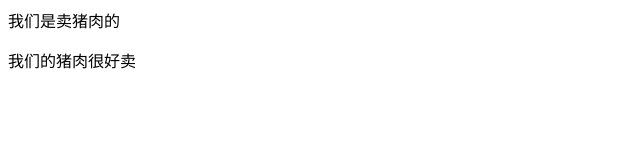
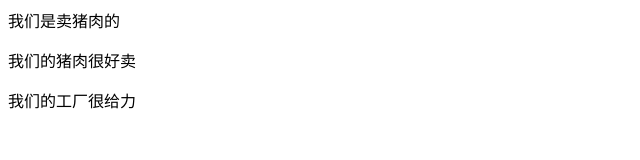
Before and after one commit to ChiLi2000/demo-1, a plain HTML site: page index.html in a window 1280 px wide. Shown: the whole page, without its empty margins (0-640 px from the left). Drawn offline with Linux system fonts and the light colour scheme.

Commit message:
描述工厂的优点

```diff
--- a/index.html
+++ b/index.html
@@ -8,6 +8,7 @@
 <body>
     我们是卖猪肉的
     <p>我们的猪肉很好卖</p>
+    <p>我们的工厂很给力</p>
 </body>
 
 </html>
```
